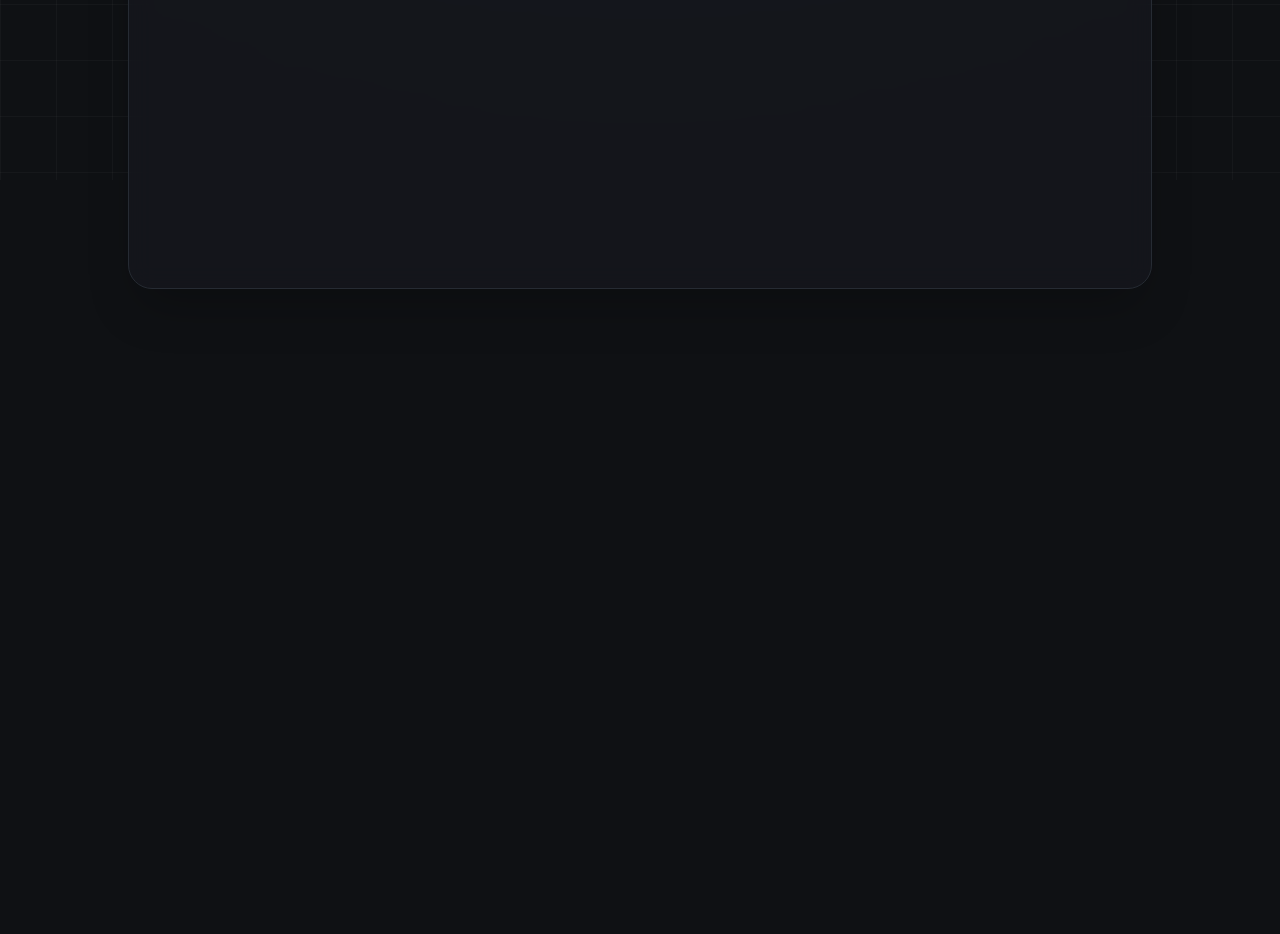
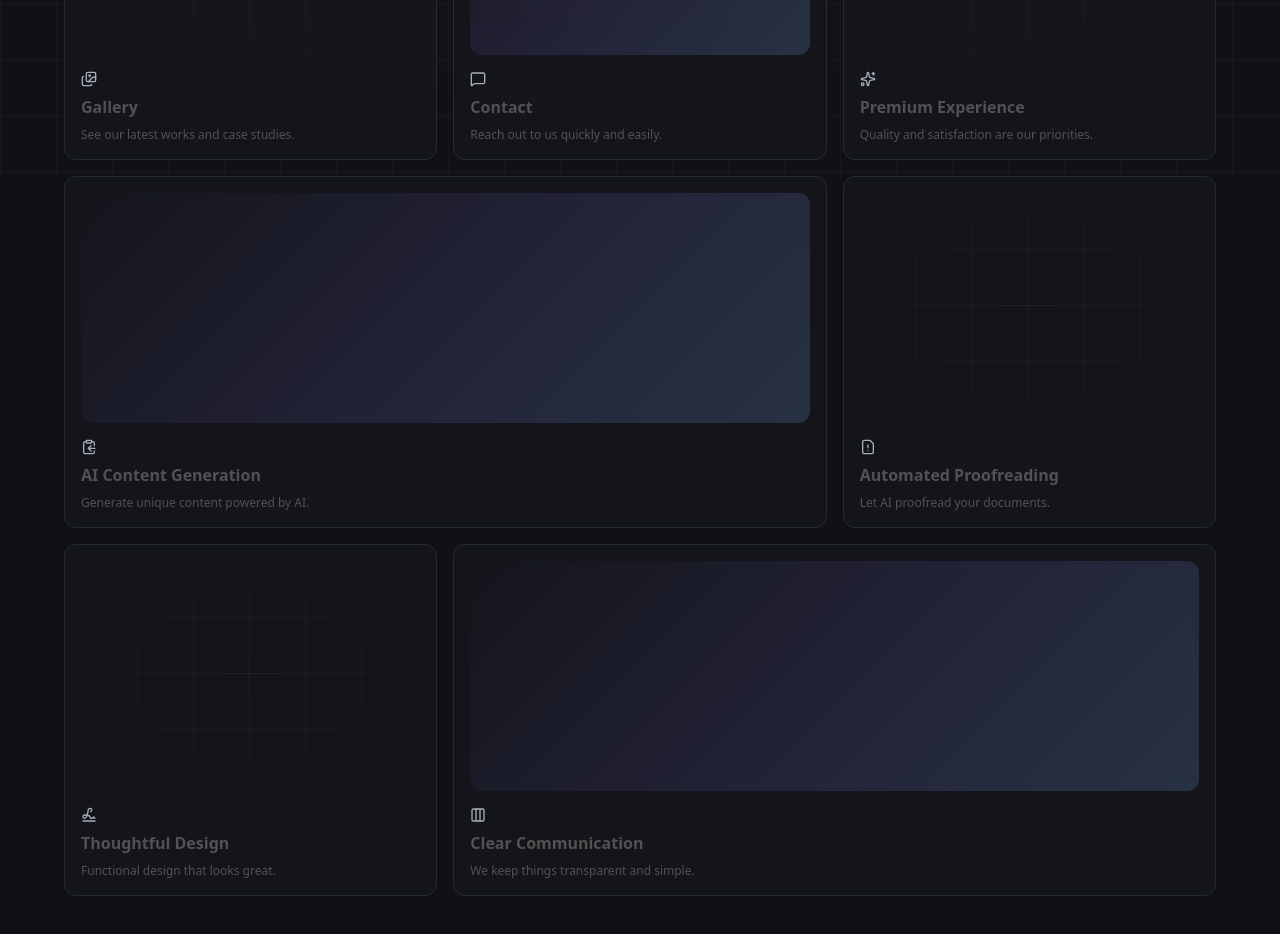
Before and after one commit to RazazanOfficial/company-portfolio, a Next.js app: page /en in a window 1280 px wide. Shown: the part 760-1694 px from the top of the page. Before the commit the page ends 1145 px from the top, so only its background shows below. Built offline with nearby package versions, Linux system fonts and the light colour scheme.

Commit message:
9- BentoGrid Setup

```diff
--- a/messages/en.json
+++ b/messages/en.json
@@ -27,6 +27,23 @@
       "title": "Why us?",
       "desc": "Clear process, modern stack, and brand-first execution that keeps quality and speed in balance."
     },
-    "scroll": "Scroll Down"
+    "scroll": "Scroll Down",
+
+    "grid": {
+      "galleryTitle": "Gallery",
+      "galleryDesc": "See our latest works and case studies.",
+      "contactTitle": "Contact",
+      "contactDesc": "Reach out to us quickly and easily.",
+      "qualityTitle": "Premium Experience",
+      "qualityDesc": "Quality and satisfaction are our priorities.",
+      "aiTitle": "AI Content Generation",
+      "aiDesc": "Generate unique content powered by AI.",
+      "proofTitle": "Automated Proofreading",
+      "proofDesc": "Let AI proofread your documents.",
+      "designTitle": "Thoughtful Design",
+      "designDesc": "Functional design that looks great.",
+      "commTitle": "Clear Communication",
+      "commDesc": "We keep things transparent and simple."
+    }
   }
 }
--- a/messages/fa.json
+++ b/messages/fa.json
@@ -26,6 +26,24 @@
     "why": {
       "title": "چرا ما؟",
       "desc": "فرایند شفاف، تکنولوژی به‌روز و اجرای برندمحور که تعادل سرعت و کیفیت را حفظ می‌کند."
-    },"scroll":"اسکرول کنید"
+    },
+    "scroll": "اسکرول کنید",
+
+    "grid": {
+      "galleryTitle": "گالری",
+      "galleryDesc": "نمونه‌کارها و پروژه‌های اخیر ما را ببینید.",
+      "contactTitle": "ارتباط",
+      "contactDesc": "به راحتی و سریع با ما در تماس باشید.",
+      "qualityTitle": "تجربه ممتاز",
+      "qualityDesc": "کیفیت و رضایت مشتری اولویت ماست.",
+      "aiTitle": "تولید محتوای هوش مصنوعی",
+      "aiDesc": "محتوای منحصربه‌فرد با قدرت AI تولید کنید.",
+      "proofTitle": "بازبینی خودکار",
+      "proofDesc": "بازبینی متون خود را به هوش مصنوعی بسپارید.",
+      "designTitle": "طراحی هوشمندانه",
+      "designDesc": "طراحی کاربردی که زیبا هم هست.",
+      "commTitle": "ارتباط شفاف",
+      "commDesc": "ما همیشه ساده و شفاف با شما در ارتباطیم."
+    }
   }
 }
--- a/package.json
+++ b/package.json
@@ -11,6 +11,7 @@
   "dependencies": {
     "clsx": "^2.1.1",
     "gsap": "^3.13.0",
+    "lucide-react": "^0.544.0",
     "motion": "^12.23.18",
     "next": "15.5.3",
     "next-intl": "^3.5.3",
--- a/src/app/[locale]/page.jsx
+++ b/src/app/[locale]/page.jsx
@@ -1,27 +1,119 @@
-// app/[locale]/page.jsx
 "use client";
 
 import Link from "next/link";
-import { useEffect, useState } from "react";
 import { useLocale, useTranslations } from "next-intl";
 import HeroBackdrop from "@/components/HeroBackdrop";
 import ScrollDown from "@/components/ScrollDown";
-
-// === پیکربندی قابل‌تغییر ===
-
+import { BentoGrid, BentoGridItem } from "@/components/ui/BentoGrid";
+import {
+  Images,
+  MessageSquare,
+  Stars,
+  ClipboardCopy,
+  FileWarning,
+  Signature,
+  Columns3,
+} from "lucide-react";
 
 export default function Page() {
   const locale = useLocale();
   const t = useTranslations("HomePage");
 
+  // Skeletonهای سبک که با بک‌گراند یکی به‌نظر میان
+  const SoftSkeleton = ({ variant = "grid" }) => {
+    if (variant === "gradient") {
+      return (
+        <div
+          className="flex flex-1 h-full min-h-[6rem] w-full rounded-xl"
+          style={{
+            background:
+              "linear-gradient(-45deg, rgba(127,179,255,.18), rgba(140,120,255,.12), transparent)",
+          }}
+        />
+      );
+    }
+    return (
+      <div className="flex flex-1 h-full min-h-[6rem] w-full rounded-xl bg-grid [mask-image:radial-gradient(ellipse_at_center,white,transparent)]" />
+    );
+  };
+
+  // آیتم‌ها: فقط همین آرایه رو ویرایش/گسترش کن
+  const items = [
+    {
+      title: t("grid.galleryTitle", { default: "Gallery" }),
+      description: t("grid.galleryDesc", {
+        default: "See our latest works and case studies.",
+      }),
+      header: <SoftSkeleton />,
+      icon: <Images className="h-4 w-4 text-[var(--color-text-muted)]" />,
+      className: "",
+    },
+    {
+      title: t("grid.contactTitle", { default: "Contact" }),
+      description: t("grid.contactDesc", {
+        default: "Reach out to us quickly and easily.",
+      }),
+      header: <SoftSkeleton variant="gradient" />,
+      icon: (
+        <MessageSquare className="h-4 w-4 text-[var(--color-text-muted)]" />
+      ),
+      className: "",
+    },
+    {
+      title: t("grid.qualityTitle", { default: "Premium Experience" }),
+      description: t("grid.qualityDesc", {
+        default: "Quality and satisfaction are our priorities.",
+      }),
+      header: <SoftSkeleton />,
+      icon: <Stars className="h-4 w-4 text-[var(--color-text-muted)]" />,
+      className: "",
+    },
+    {
+      title: t("grid.aiTitle", { default: "AI Content Generation" }),
+      description: t("grid.aiDesc", {
+        default: "Generate unique content powered by AI.",
+      }),
+      header: <SoftSkeleton variant="gradient" />,
+      icon: (
+        <ClipboardCopy className="h-4 w-4 text-[var(--color-text-muted)]" />
+      ),
+      className: "md:col-span-2",
+    },
+    {
+      title: t("grid.proofTitle", { default: "Automated Proofreading" }),
+      description: t("grid.proofDesc", {
+        default: "Let AI proofread your documents.",
+      }),
+      header: <SoftSkeleton />,
+      icon: <FileWarning className="h-4 w-4 text-[var(--color-text-muted)]" />,
+      className: "",
+    },
+    {
+      title: t("grid.designTitle", { default: "Thoughtful Design" }),
+      description: t("grid.designDesc", {
+        default: "Functional design that looks great.",
+      }),
+      header: <SoftSkeleton />,
+      icon: <Signature className="h-4 w-4 text-[var(--color-text-muted)]" />,
+      className: "",
+    },
+    {
+      title: t("grid.commTitle", { default: "Clear Communication" }),
+      description: t("grid.commDesc", {
+        default: "We keep things transparent and simple.",
+      }),
+      header: <SoftSkeleton variant="gradient" />,
+      icon: <Columns3 className="h-4 w-4 text-[var(--color-text-muted)]" />,
+      className: "md:col-span-2",
+    },
+  ];
+
   return (
     <>
-      {/* بک‌دراپ: SVG نیم‌دایره با idهای hero-arc-svg/hero-arc-path */}
       <HeroBackdrop />
 
-      {/* محتوای هیرو روی بک‌گراند */}
       <section className="relative z-20">
-        <div className="flex flex-col justify-center mx-auto container px-4 pt-2 pb-24">
+        <div className="flex flex-col justify-center mx-auto px-4 pt-2 pb-24">
           <header className="text-center max-w-3xl mx-auto">
             <h1 className="text-xl sm:text-5xl md:text-6xl font-extrabold tracking-tight">
               <span className="block">{t("headline.l1")}</span>
@@ -39,16 +131,34 @@ export default function Page() {
               </Link>
             </div>
           </header>
+
           <div className="w-full flex justify-center mt-6">
-            <ScrollDown  colorClass="text-[var(--color-brand-500)]" label={t("scroll")}  />
+            <ScrollDown
+              colorClass="text-[var(--color-brand-500)]"
+              label={t("scroll")}
+            />
           </div>
-          {/* Mockup */}
-          <div id="below-hero" className="relative mt-16">
-            <div className="mx-auto max-w-5xl rounded-3xl border border-border bg-surface/70 glass shadow-2xl">
-              <div
-                className="aspect-[16/9] w-full rounded-3xl"
-                aria-label={t("mock.alt")}
-              ></div>
+
+          {/* بخش اصلی: پهن‌تر، یک‌دست با بک‌گراند */}
+          <div id="below-hero" className="relative mt-[20vh]">
+            <div className="mx-auto w-full max-w-[90vw]">
+              <BentoGrid className="md:auto-rows-[22rem] max-w-none">
+                {items.map((item, i) => (
+                  <BentoGridItem
+                    key={i}
+                    title={item.title}
+                    description={item.description}
+                    header={item.header}
+                    icon={item.icon}
+                    className={
+                      // این کلاس‌ها در انتهای کلاس‌های پیشفرض BentoGridItem میاد و اونا رو override می‌کنه
+                      `${item.className} glass bg-[color:color-mix(in_oklab,var(--surface)_72%,transparent)]
+                      border-[color:var(--border)] hover:border-[color:color-mix(in_oklab,var(--accent-cool)_38%,var(--border))]
+                      shadow-none hover:shadow-xl/0`
+                    }
+                  />
+                ))}
+              </BentoGrid>
             </div>
           </div>
         </div>
--- /dev/null
+++ b/src/components/ui/BentoGrid.jsx
@@ -0,0 +1,36 @@
+import { cn } from "@/lib/utils";
+
+export function BentoGrid({ className, children }) {
+  return (
+    <div
+      className={cn(
+        "mx-auto grid max-w-7xl grid-cols-1 gap-4 md:auto-rows-[18rem] md:grid-cols-3",
+        className
+      )}
+    >
+      {children}
+    </div>
+  );
+}
+
+export function BentoGridItem({ className, title, description, header, icon }) {
+  return (
+    <div
+      className={cn(
+        "group/bento shadow-input row-span-1 flex flex-col justify-between space-y-4 rounded-xl border border-neutral-200 bg-white p-4 transition duration-200 hover:shadow-xl dark:border-white/20 dark:bg-black dark:shadow-none",
+        className
+      )}
+    >
+      {header}
+      <div className="transition duration-200 group-hover/bento:translate-x-2">
+        {icon}
+        <div className="mt-2 mb-2 font-sans font-bold text-neutral-600 dark:text-neutral-200">
+          {title}
+        </div>
+        <div className="font-sans text-xs font-normal text-neutral-600 dark:text-neutral-300">
+          {description}
+        </div>
+      </div>
+    </div>
+  );
+}
```
Also changed, not shown: src/components/ScrollDown.jsx (+0 -12 lines), 1 other file (tests, documents, lock files or other folders).
